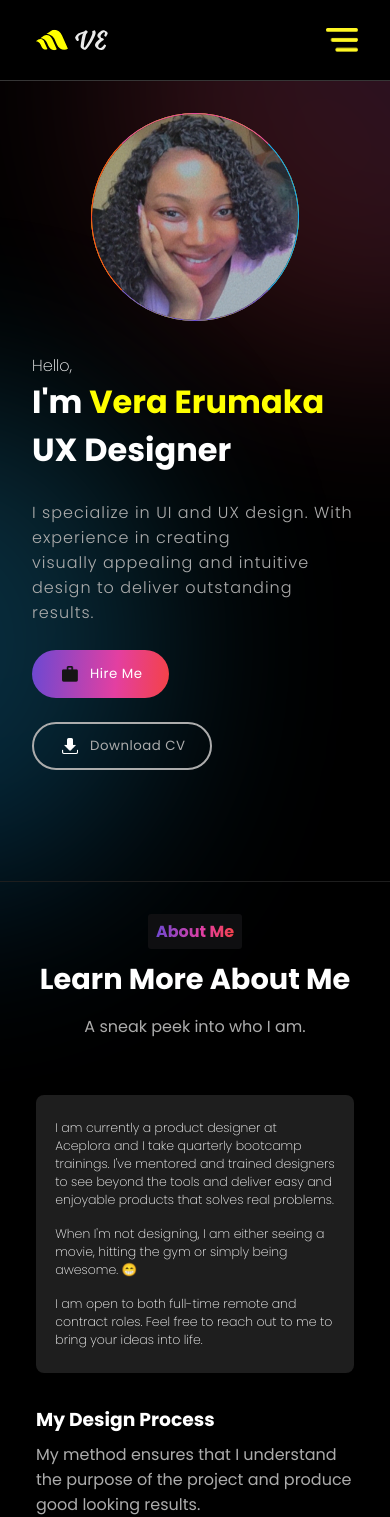
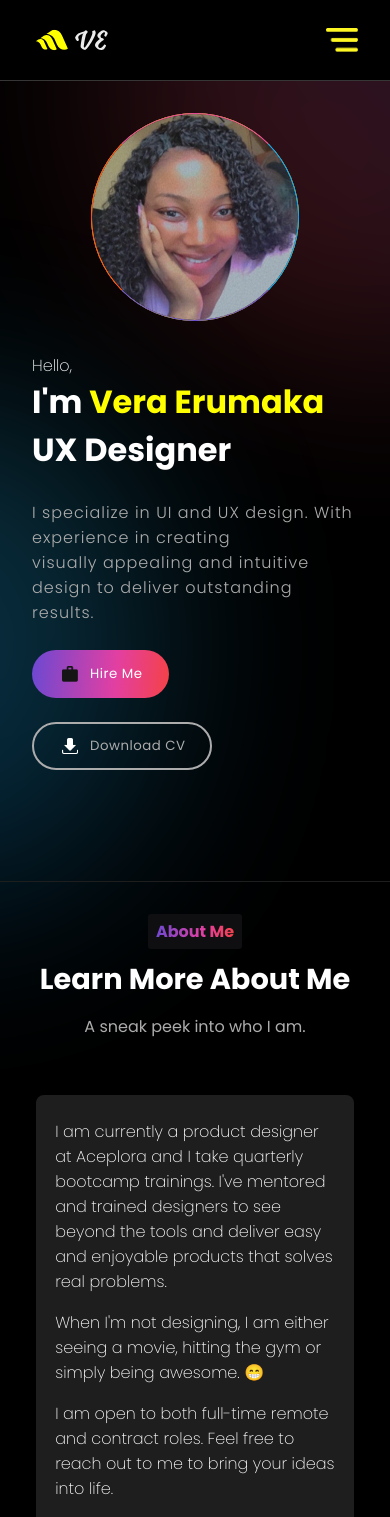
Before and after one commit to PromiseUdo/veraerumaka, a React (Create React App) app: page / in a window 390 px wide. Shown: the top 1517 px of the page. Built offline with nearby package versions, Linux system fonts and the light colour scheme.

Commit message:
about me update

```diff
--- a/src/App.js
+++ b/src/App.js
@@ -6,12 +6,12 @@ import {
 } from "./components/GradientCircle";
 import Intro from "./components/Intro";
 import Navbar from "./components/Navbar";
-import Skills from "./components/Skills";
 import Works from "./components/Works";
 import "./app.scss";
 import "react-toastify/dist/ReactToastify.css";
 import { ToastContainer } from "react-toastify";
 import Experience from "./components/Experience";
+import About from "./components/About";
 
 function App() {
   return (
@@ -22,7 +22,7 @@ function App() {
         <GradientCircleTop />
         <GradientCircleMd />
         <Intro />
-        <Skills />
+        <About />
         <Works />
         <Experience />
         <Contact />
--- a/src/components/Skills.jsx
+++ b/src/components/About.jsx
@@ -1,4 +1,4 @@
-import styles from "../styles/Skills.module.scss";
+import styles from "../styles/About.module.scss";
 import Section from "./Section";
 import UIDesign from "../assets/ui-design.png";
 import WebDesign from "../assets/website-design.png";
@@ -6,7 +6,7 @@ import AppDesign from "../assets/app-design.png";
 import Training from "../assets/training.png";
 import { motion } from "framer-motion";
 import { useRef } from "react";
-const Skills = () => {
+const About = () => {
   const scrollRef = useRef(null);
 
   return (
@@ -170,4 +170,4 @@ const Skills = () => {
   );
 };
 
-export default Skills;
+export default About;
--- a/src/styles/Skills.module.scss
+++ b/src/styles/About.module.scss
@@ -98,10 +98,10 @@
         margin: 1rem 0;
 
         @media screen and (max-width: 720px) {
-          font-size: 2.2vw;
+          // font-size: 2.2vw;
         }
         @media screen and (max-width: 480px) {
-          font-size: 3.2vw;
+          // font-size: 3.2vw;
         }
       }
       .skillBarText > h2 {
```
